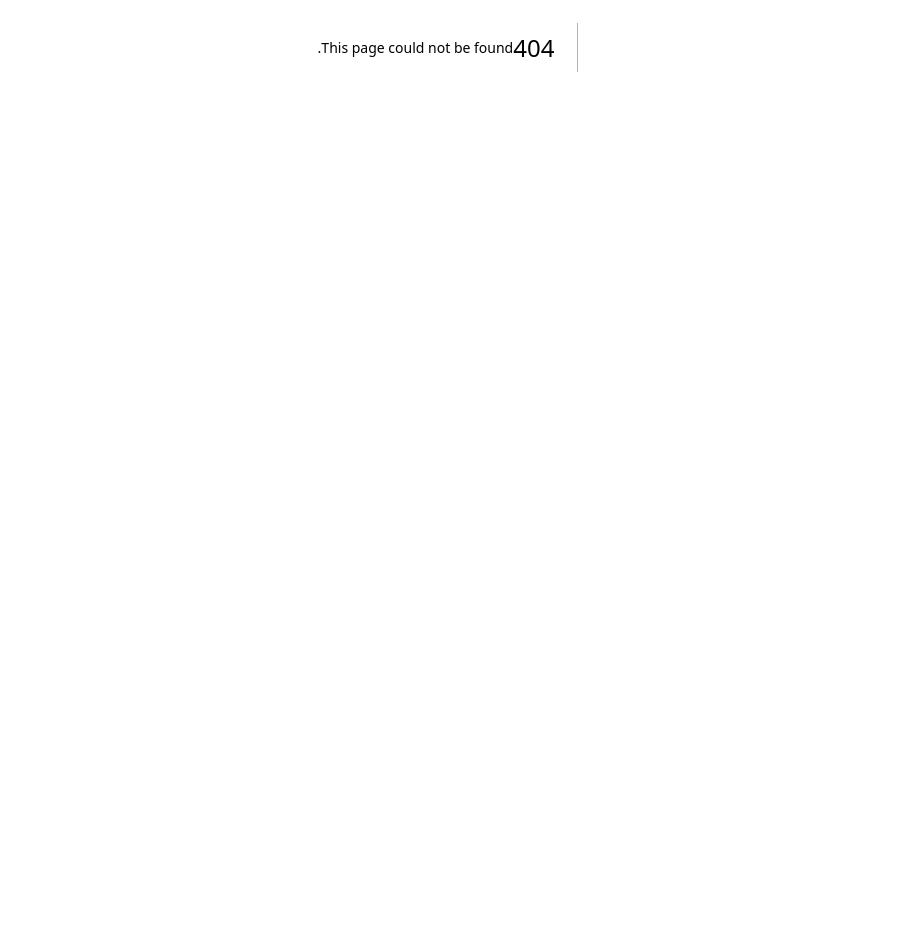
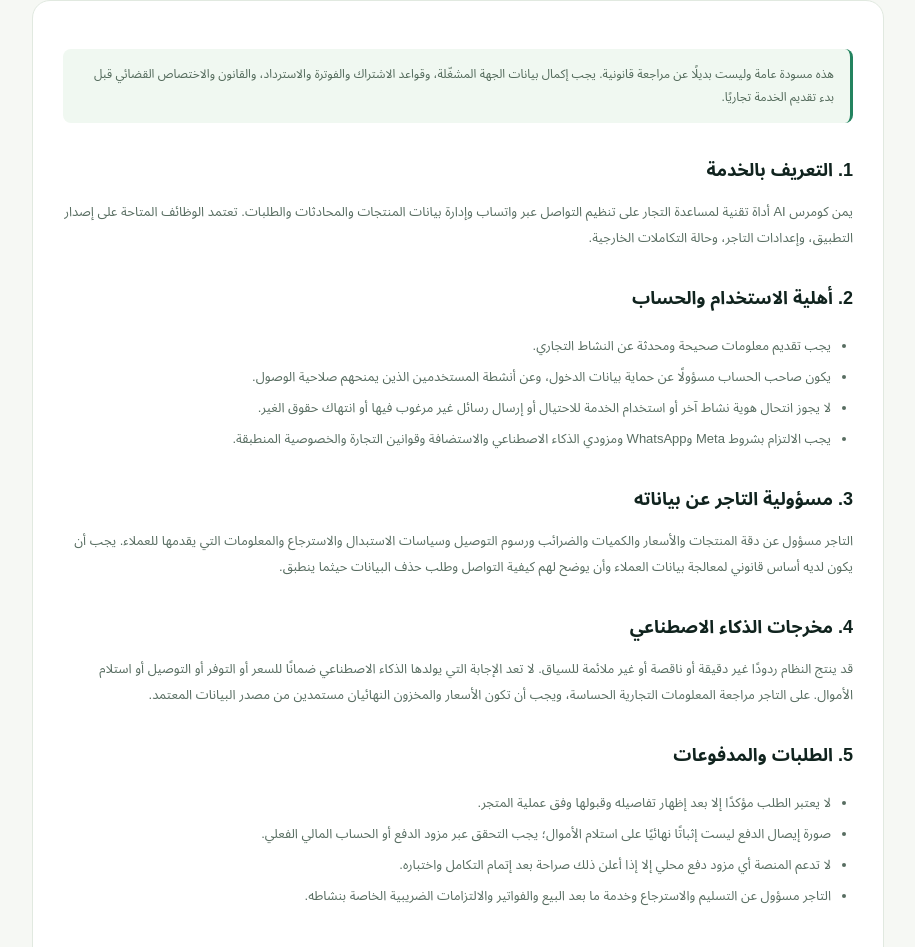
Before and after one commit to mhommdkuyr/OAuth., a Next.js app: page /terms in a window 1280 px wide. Before the commit this address had no page. Shown: the part 353-1300 px from the top of the page, without its empty margins (182-1097 px from the left). Before the commit the page ends 800 px from the top, so only its background shows below. Built offline with nearby package versions, Linux system fonts and the light colour scheme.

Commit message:
Add Arabic terms and conditions

```diff
--- /dev/null
+++ b/app/terms/page.tsx
@@ -0,0 +1,21 @@
+import InfoLayout from "../info-layout";
+
+export const metadata = { title: "الشروط والأحكام | يمن كومرس AI", description: "شروط استخدام منصة يمن كومرس AI للتجار." };
+
+export default function TermsPage() {
+  return <InfoLayout eyebrow="الاستخدام المسؤول" title="الشروط والأحكام" description="تنظم هذه الشروط الوصول إلى موقع يمن كومرس AI واستخدام أدواته. تاريخ المراجعة: 11 أكتوبر 2026.">
+    <div className="info-note">هذه مسودة عامة وليست بديلًا عن مراجعة قانونية. يجب إكمال بيانات الجهة المشغّلة، وقواعد الاشتراك والفوترة والاسترداد، والقانون والاختصاص القضائي قبل بدء تقديم الخدمة تجاريًا.</div>
+    <h2>1. التعريف بالخدمة</h2><p>يمن كومرس AI أداة تقنية لمساعدة التجار على تنظيم التواصل عبر واتساب وإدارة بيانات المنتجات والمحادثات والطلبات. تعتمد الوظائف المتاحة على إصدار التطبيق، وإعدادات التاجر، وحالة التكاملات الخارجية.</p>
+    <h2>2. أهلية الاستخدام والحساب</h2><ul><li>يجب تقديم معلومات صحيحة ومحدثة عن النشاط التجاري.</li><li>يكون صاحب الحساب مسؤولًا عن حماية بيانات الدخول، وعن أنشطة المستخدمين الذين يمنحهم صلاحية الوصول.</li><li>لا يجوز انتحال هوية نشاط آخر أو استخدام الخدمة للاحتيال أو إرسال رسائل غير مرغوب فيها أو انتهاك حقوق الغير.</li><li>يجب الالتزام بشروط Meta وWhatsApp ومزودي الذكاء الاصطناعي والاستضافة وقوانين التجارة والخصوصية المنطبقة.</li></ul>
+    <h2>3. مسؤولية التاجر عن بياناته</h2><p>التاجر مسؤول عن دقة المنتجات والأسعار والكميات والضرائب ورسوم التوصيل وسياسات الاستبدال والاسترجاع والمعلومات التي يقدمها للعملاء. يجب أن يكون لديه أساس قانوني لمعالجة بيانات العملاء وأن يوضح لهم كيفية التواصل وطلب حذف البيانات حيثما ينطبق.</p>
+    <h2>4. مخرجات الذكاء الاصطناعي</h2><p>قد ينتج النظام ردودًا غير دقيقة أو ناقصة أو غير ملائمة للسياق. لا تعد الإجابة التي يولدها الذكاء الاصطناعي ضمانًا للسعر أو التوفر أو التوصيل أو استلام الأموال. على التاجر مراجعة المعلومات التجارية الحساسة، ويجب أن تكون الأسعار والمخزون النهائيان مستمدين من مصدر البيانات المعتمد.</p>
+    <h2>5. الطلبات والمدفوعات</h2><ul><li>لا يعتبر الطلب مؤكدًا إلا بعد إظهار تفاصيله وقبولها وفق عملية المتجر.</li><li>صورة إيصال الدفع ليست إثباتًا نهائيًا على استلام الأموال؛ يجب التحقق عبر مزود الدفع أو الحساب المالي الفعلي.</li><li>لا تدعم المنصة أي مزود دفع محلي إلا إذا أعلن ذلك صراحة بعد إتمام التكامل واختباره.</li><li>التاجر مسؤول عن التسليم والاسترجاع وخدمة ما بعد البيع والفواتير والالتزامات الضريبية الخاصة بنشاطه.</li></ul>
+    <h2>6. الخدمات الخارجية والتوفر</h2><p>قد تعتمد الخدمة على Meta وWhatsApp وVercel وSupabase وGoogle Gemini وشبكات الإنترنت. قد يحدث تأخير أو انقطاع أو تغيير في الأسعار أو الحدود أو شروط الاستخدام لدى هذه الجهات. لا نضمن تشغيلًا متواصلًا بلا انقطاع، ويجب عدم الاعتماد على الخدمة وحدها في عمليات لا تحتمل الفشل.</p>
+    <h2>7. الاستخدام المحظور</h2><ul><li>محاولة الوصول غير المصرح به إلى حسابات أو بيانات متاجر أخرى.</li><li>إرسال برمجيات ضارة أو استغلال الثغرات أو تعطيل الخدمة.</li><li>إرسال بيانات دفع سرية أو كلمات مرور أو رموز وصول عبر المحادثات.</li><li>استخدام الخدمة في نشاط غير قانوني أو تضليل العملاء أو انتهاك حقوق الملكية الفكرية.</li></ul>
+    <h2>8. الرسوم والاشتراكات</h2><p>أي أسعار أو خطط أو حدود استخدام يجب أن تُعرض بوضوح قبل الشراء. قد يتحمل المستخدم رسومًا منفصلة من مزودي الخدمة الخارجيين. لا تُنشئ هذه الصفحة وحدها أي التزام دفع؛ وتُطبق شروط الفوترة والاسترداد التي تُعلن رسميًا عند إطلاقها.</p>
+    <h2>9. الملكية الفكرية</h2><p>تظل حقوق المحتوى والعلامات التجارية التي يملكها المستخدم له أو لأصحابها. يمنح المستخدم المنصة الإذن اللازم لمعالجة المحتوى بالقدر المطلوب لتقديم الخدمة، ويقر بأنه يملك حق استخدام ما يرفعه.</p>
+    <h2>10. تعليق الحساب أو إنهاؤه</h2><p>قد يُعلّق الوصول عند الاشتباه في إساءة استخدام أو تهديد أمني أو مخالفة للشروط، مع اتخاذ خطوات متناسبة حيثما أمكن. ينبغي توفير طريقة للتواصل بشأن التعليق وتحديد آلية تصدير البيانات وحذفها عند إنهاء الحساب.</p>
+    <h2>11. حدود المسؤولية</h2><p>إلى الحد الذي يسمح به القانون، لا تتحمل المنصة مسؤولية الخسائر الناتجة عن بيانات متجر غير صحيحة أو قرارات تجارية غير مراجعة أو انقطاع مزودي الخدمة الخارجيين. لا تستثني هذه الصياغة أي مسؤولية لا يسمح القانون باستثنائها.</p>
+    <h2>12. التعديلات والتواصل</h2><p>قد تُحدّث الشروط عند تغيير الخدمة، ويُذكر تاريخ آخر مراجعة. قبل التشغيل التجاري يجب تحديد الاسم القانوني للجهة المشغّلة ووسيلة تواصل رسمية والقانون والاختصاص القضائي المعمول بهما.</p>
+  </InfoLayout>;
+}
```
